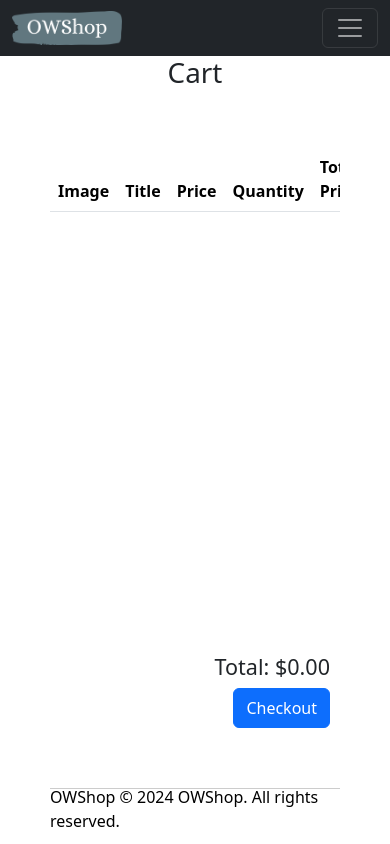
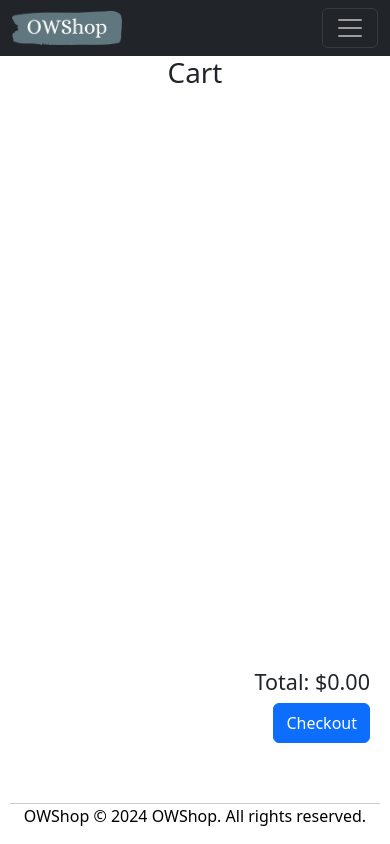
Before and after one commit to anmaletic/OWShop, a React (Vite) app: page /cart in a window 390 px wide. Built offline with nearby package versions, Linux system fonts and the light colour scheme.

Commit message:
Finish implementing CartPage

```diff
--- a/src/App.css
+++ b/src/App.css
@@ -264,20 +264,107 @@
     gap: 50px;
 }
 
-.btn-quantity {
-    padding: 0 0.75rem;
+@media (max-width: 768px) {
+    .cart-page {
+        padding: 0 10px;
+    }
+}
+
+.btn-quantity-left {
+    padding: 0 0.75rem 0 0.75rem;
+}
+
+.btn-quantity-right {
+    padding: 0 0 0 0.75rem;
 }
 
 .btn-checkout {
     height: 40px;
 }
 
-.cart-table {
-    padding: 0;
-    overflow-y: auto;
+.cart-checkout {
+    display: flex;
+    flex-direction: column;
+    align-items: end;
+    width: 100%;
+    padding: 10px;
+}
+
+.cart-grid {
+    padding: 0 50px;
+    display: flex;
+    flex-direction: column;
     height: 100%;
     width: 100%;
+    overflow-y: auto;
 }
+
+@media (max-width: 768px) {
+    .cart-grid {
+        padding: 0 10px;
+    }
+}
+
+.cart-item-card {
+    display: flex;
+    flex-direction: column;
+    flex: 1;
+    padding: 10px;
+    border-bottom: 1px solid #ccc;
+    width: 100%;
+}
+
+.cart-item-header {
+}
+
+.cart-item-content {
+    display: flex;
+    flex-direction: row;
+    padding: 10px;
+    align-items: center;
+}
+
+.cart-item-content>:nth-child(1) {
+    flex: 1;
+}
+
+.cart-item-image {
+    display: flex;
+    justify-content: center;
+    align-items: center;
+    flex-basis: 5%;
+}
+
+.cart-item-image img {
+    max-width: 100%;
+}
+
+.cart-item-details {
+    display: flex;
+    flex-direction: row-reverse;
+    flex: 10;
+    gap: 50px;
+    height: fit-content;
+}
+
+@media (max-width: 768px) {
+    .cart-item-details {
+        flex-direction: column-reverse;
+        gap: 10px;
+        flex: 1;
+        align-items: end;
+    }
+}
+
+.cart-item-details p {
+    margin: 0;
+}
+
+.cart-item-quantity {
+    display: flex;
+    flex-direction: row;
+}
+
 
 /* Login page */
 .login-page {
@@ -296,11 +383,3 @@
     width: 100%;
     height: 100%;
 }
-
-.cart-checkout {
-    display: flex;
-    flex-direction: column;
-    align-items: end;
-    width: 100%;
-    padding: 10px;
-}
--- a/src/pages/CartPage.tsx
+++ b/src/pages/CartPage.tsx
@@ -1,5 +1,6 @@
 import { useEffect, useState } from "react";
 import { useCart } from "../contexts/CartContext";
+import { CartItem } from "../interfaces/cartItem";
 
 const CartPage: React.FC = () => {
   const { cartItems, updateItemQuantity, removeFromCart, clearCart } =
@@ -28,59 +29,46 @@ const CartPage: React.FC = () => {
       <div className="cart-page">
         <h1>Cart</h1>
 
-        <div className="cart-table">
-          <table className="table">
-            <thead>
-              <tr>
-                <th scope="col">Image</th>
-                <th scope="col">Title</th>
-                <th scope="col">Price</th>
-                <th scope="col">Quantity</th>
-                <th scope="col">Total Price</th>
-                <th scope="col"></th>
-              </tr>
-            </thead>
-            <tbody>
-              {cartItems.map((cartItem) => (
-                <tr key={cartItem.id}>
-                  <td>
-                    <img
-                      src={cartItem.product.image}
-                      alt={cartItem.product.title}
-                      style={{ maxWidth: "100px" }}
+        <ul className="cart-grid">
+          {cartItems?.map((item: CartItem) => (
+            <li className="cart-item-card" key={item.id}>
+              <div className="cart-item-header">
+                <h5>{item.product.title}</h5>
+              </div>
+              <div className="cart-item-content">
+                <div className="cart-item-image">
+                  <img src={item.product.image} alt={item.product.title} />
+                </div>
+
+                <div className="cart-item-details">
+                  <button
+                    className="btn btn-close"
+                    onClick={() => handleRemoveFromCart(item.id)}
                   />
-                  </td>
-                  <td>{cartItem.product.title}</td>
-                  <td>${cartItem.product.price.toFixed(2)}</td>
-                  <td>
+                  <p>Total Price: ${item.totalPrice.toFixed(2)}</p>
                   <div className="d-flex">
+                    <p>Quantity: </p>
                     <button
-                        className="btn btn-quantity"
-                        onClick={() => handleQuantityChange(cartItem.id, -1)}
+                      className="btn btn-quantity-left cart-item-quantity"
+                      onClick={() => handleQuantityChange(item.id, -1)}
                     >
                       -
                     </button>
-                      <p className="my-auto">{cartItem.quantity}</p>
+                    <p className=" cart-item-quantity">{item.quantity}</p>
                     <button
-                        className="btn btn-quantity"
-                        onClick={() => handleQuantityChange(cartItem.id, 1)}
+                      className="btn btn-quantity-right cart-item-quantity"
+                      onClick={() => handleQuantityChange(item.id, 1)}
                     >
                       +
                     </button>
                   </div>
-                  </td>
-                  <td>${cartItem.totalPrice.toFixed(2)}</td>
-                  <td>
-                    <button
-                      className="btn btn-close"
-                      onClick={() => handleRemoveFromCart(cartItem.id)}
-                    />
-                  </td>
-                </tr>
+
+                  <p>Price: ${item.product.price.toFixed(2)}</p>
+                </div>
+              </div>
+            </li>
           ))}
-            </tbody>
-          </table>
-        </div>
+        </ul>
 
         <div className="cart-checkout">
           <h4>Total: ${totalPrice.toFixed(2)}</h4>
```
Lines whose indentation alone changed are shown as unchanged.
